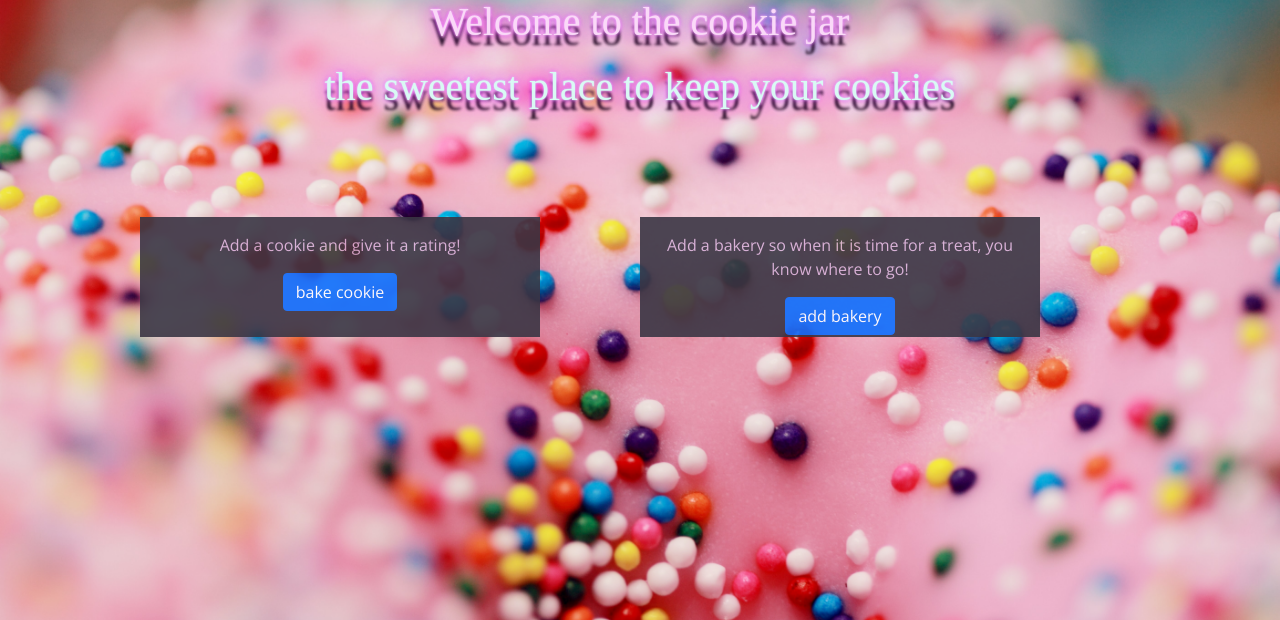
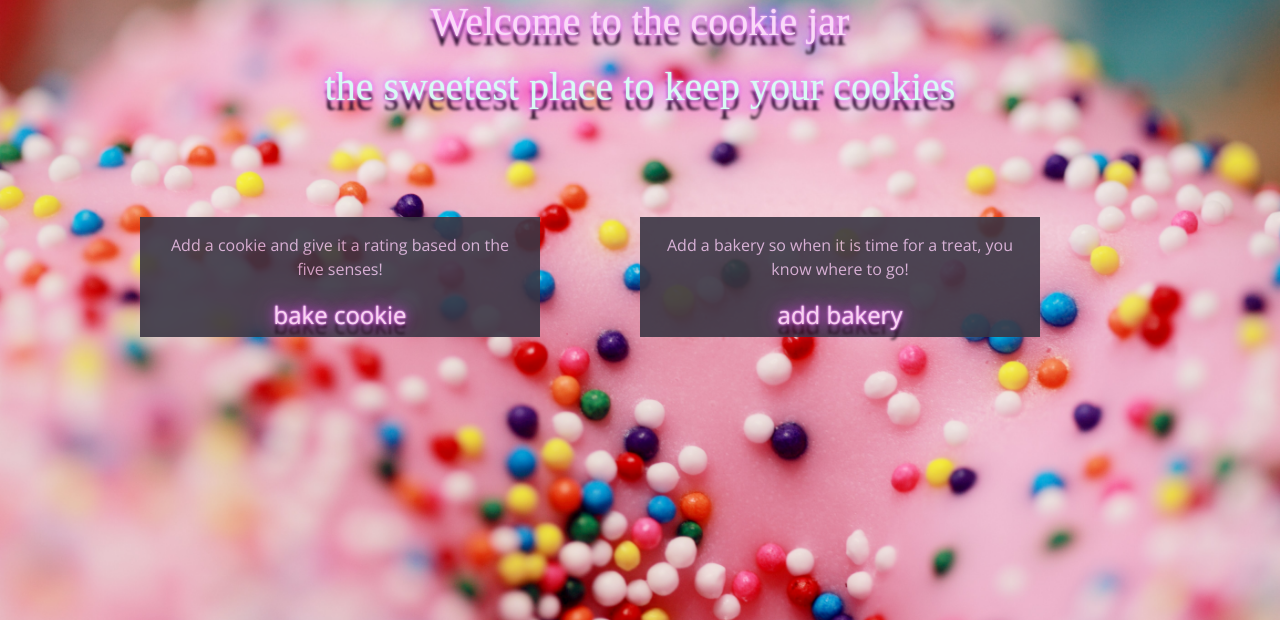
Before and after one commit to helenamarkus14/thecookiejar, a Django app: page /home/ in a window 1280 px wide. Shown: the part 123-743 px from the top of the page. Run offline with Django 4.2, Linux system fonts and the light colour scheme; some libraries are stand-ins or nearby versions; some web fonts are replaced.

Commit message:
styling: login

```diff
--- a/main_app/static/styles/styles.css
+++ b/main_app/static/styles/styles.css
@@ -38,6 +38,7 @@ h2 {
     background-repeat: no-repeat;
     /* background-size: contain; */
   }
+
 
 .cookiesAssortment {
     background-image: url('./images/cookies.jpg');
@@ -164,7 +165,7 @@ h2 {
   .dropdownMenu {
     padding-left: -100px;
   }
-  .navbar-brand:hover {
+  .navbar-brand:hover, .loginbtn:hover , .bakeCookie:hover, .bakery:hover{
     color:#fdf4ff;
   }
 
@@ -207,7 +208,7 @@ margin-top: 2em;
     opacity: 90%;
     justify-content: center;
     width: 300px;
-    height: 300px;
+    height: auto;
     position: fixed;
     top: 50%;
     left: 50%;
@@ -220,6 +221,10 @@ margin-top: 2em;
     border:#3A3644;
     border-width: 20px;
     border-radius: 10px;
+}
+
+#loginhome {
+  background-color: rgb(170, 240, 227);
 }
 .newCookieTitle {
   color:#D6B0D8;
@@ -246,9 +251,50 @@ margin-top: 2em;
     justify-content: center;
 }
 
-.deleteBakery, .deleteCookie:hover {
+.deleteBakery, .deleteCookie:hover{
   background-color: #e044ff;
 }
+
+
+.addCookie, .bakeCookie, .bakery , .loginbtn  {
+    font: 3vh "Open Sans";
+    color: rgb(250, 217, 248);
+    text-shadow: 0 -40px 100px, 0 0 2px, 0 0 1em #e044ff, 0 0 0.5em #e044ff, 0 0 0.1em #e044ff, 0 10px 3px #000;
+
+  }
+  @keyframes blink {
+    78% {
+      color: inherit;
+      text-shadow: inherit;
+    }
+    79%{
+       color: #333;
+    }
+    80% {
+
+      text-shadow: none;
+    }
+    81% {
+      color: inherit;
+      text-shadow: inherit;
+    }
+    82% {
+      color: #333;
+      text-shadow: none;
+    }
+    83% {
+      color: inherit;
+      text-shadow: inherit;
+    }
+    92% {
+      color: #333;
+      text-shadow: none;
+    }
+    92.5% {
+      color: inherit;
+      text-shadow: inherit;
+    }
+  }
 
 /* home page */
 .thecookiejarhome {
@@ -330,6 +376,10 @@ margin-top: 2em;
  }
 
 
+ .cookieImages {
+   min-height: auto;
+ }
+
  /* Bakery */
 
  #bakeryName {
--- a/main_app/templates/cookie_detail.html
+++ b/main_app/templates/cookie_detail.html
@@ -5,7 +5,7 @@
 <div class="d-flex justify-content-center mt-5">
     <div class="card-horizontal border border-5 cookieList">
         <a href="{% url 'cookie_detail' cookie.pk %}">
-            <img src="https://res.cloudinary.com/dq2v2nhpp/image/upload/{{cookie.img}}" class="card-img-top" alt="{{cookie.name}}">
+            <img src="https://res.cloudinary.com/dq2v2nhpp/image/upload/{{cookie.img}}" class="card-img-top cookieImages" alt="{{cookie.name}}">
             </a>
     <div class="card-body">
         <div class="d-flex justify-content-end">
--- a/main_app/templates/cookies.html
+++ b/main_app/templates/cookies.html
@@ -11,7 +11,7 @@
 
 
     <h1>{{header}}</h1>
-    <div class="dropdown dropright d-flex justify-content-start">
+    <div class="dropdown dropend d-flex justify-content-start">
         <button class="nav-item btn dropdownMenu pl-5 mr-5" type="button" id="dropdownMenuButton1" data-bs-toggle="dropdown" aria-expanded="false">
             <i class="bi bi-search-heart"></i>
           </button>
--- a/main_app/templates/home.html
+++ b/main_app/templates/home.html
@@ -5,29 +5,20 @@ The Cookie Jar
 {% endblock %}
 {% block content%}
 <body class="homepage">
+
+    <div class ="homepageContainer d-flex justify-content-center">
             <div class="d-flex flex-column homepagelinks mt-5">
                 <h3 class="titlehome">Welcome to the cookie jar</h3>
                 <h2 class = "sweetcookie">the sweetest place to keep your cookies</h2>
             </div>
             <div class="thecookiejarhome">
-    <!-- <div class="card sweetcookie text-center p-3">
-        <blockquote class="blockquote mb-0">
-
-
-          <footer class="blockquote-footer">
-            <small>
-              Someone famous in <cite title="Source Title">Source Title</cite>
-            </small>
-          </footer>
-        </blockquote>
-      </div> -->
 
             <div class="d-flex align-items-center">
-        <div class="col-sm-6">
+                <div class="d-flex col-sm-6">
 
                     <div class="card-body cookienav">
-              <p class="card-text">Add a cookie and give it a rating!</p>
-              <a href="{% url 'create_cookie' %}" class="btn btn-primary">bake cookie</a>
+                    <p class="card-text">Add a cookie and give it a rating based on the five senses!</p>
+                    <a href="{% url 'create_cookie' %}" class="btn bakeCookie pt-0">bake cookie</a>
                     </div>
 
                 </div>
@@ -35,9 +26,10 @@ The Cookie Jar
 
                     <div class="card-body bakerynav">
                     <p class="card-text">Add a bakery so when it is time for a treat, you know where to go!</p>
-              <a href="{% url 'create_bakery' %}" class="btn btn-primary">add bakery</a>
+                    <a href="{% url 'create_bakery' %}" class="pb-5 pt-0 btn bakery">add bakery</a>
                     </div>
 
+                </div>
             </div>
         </div>
     </div>
```
Also changed, not shown: main_app/templates/bakeries.html (+6 -1 lines), main_app/templates/login.html (+6 -5 lines), thecookiejar/settings.py (+4 -4 lines). Lines whose indentation alone changed are shown as unchanged.
